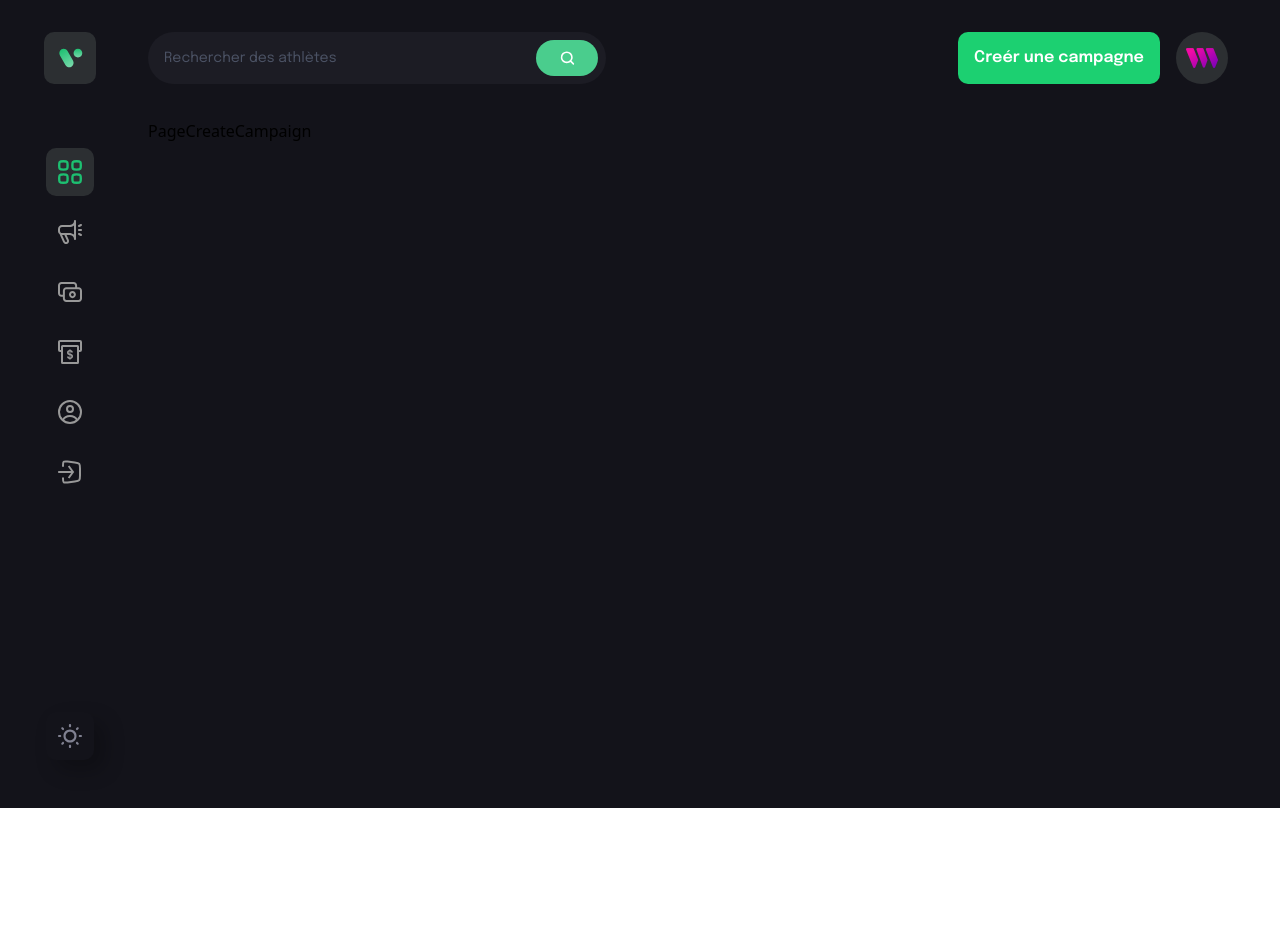
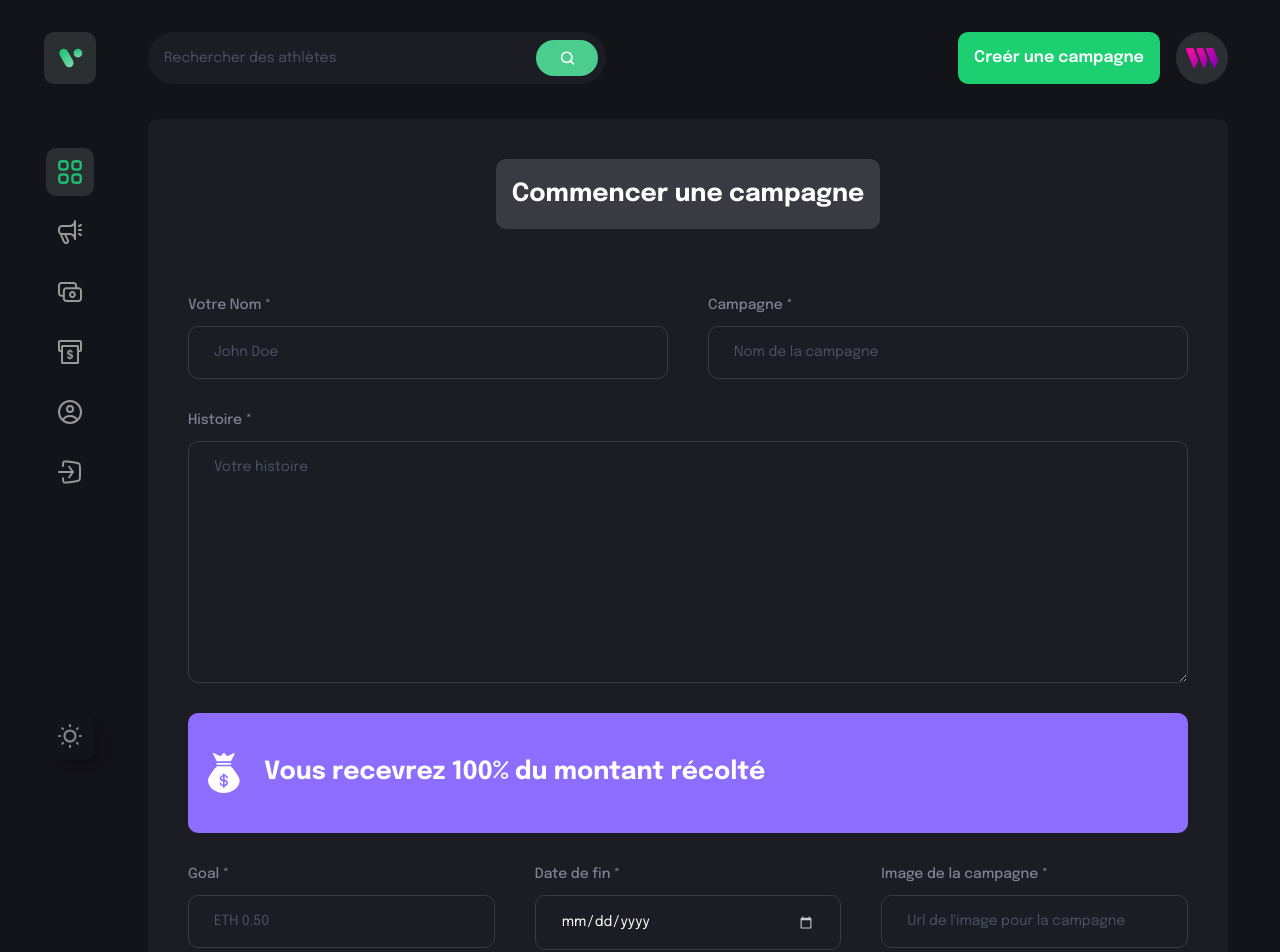
Before and after one commit to Emmanuel97423/Crowdfunding_blockchain_app_client, a React (Vite) app: page /create-campaign in a window 1280 px wide. Shown: the top 952 px of the page. Before the commit the page ends 808 px from the top, so only its background shows below. Built offline with nearby package versions, Linux system fonts and the light colour scheme; what @thirdweb-dev/react would draw is missing.

Commit message:
Feat: build form for create campaign

```diff
--- a/src/App.tsx
+++ b/src/App.tsx
@@ -14,7 +14,7 @@ const App:React.FC = () => {
           <Route path="/" element={<PageHome/>}/>
           <Route path="/profile" element={<PageProfile/>}/>
           <Route path="/create-campaign" element={<PageCreateCampaign/>}/>
-
+          <Route path="/campaign-details/:id" element={<PageCampaignDetails/>}/>
         </Routes>
       </div>
     </div>
--- a/src/components/index.ts
+++ b/src/components/index.ts
@@ -1,3 +1,4 @@
 export { default as ComponentNavbar } from "./ui/ComponentNavbar";
 export { default as ComponentSidebar } from "./ui/ComponentSidebar";
 export { default as ComponentButton } from "./ui/commons/ComponentButton";
+export { default as ComponentFormField } from "./ui/input/ComponentFormField";
--- /dev/null
+++ b/src/components/ui/input/ComponentFormField.tsx
@@ -0,0 +1,43 @@
+type FormFieldProps = {
+  labelName:string;
+  placeholder:string;
+  inputType:string;
+  isTextArea?:string;
+  value:string | number;
+  handleChange:()=>void;
+}
+const ComponentFormField = ({labelName, placeholder, inputType, isTextArea, value, handleChange}: FormFieldProps) => {
+  return (
+    <label className="flex-1 w-full flex flex-col">
+      {
+        labelName && (
+          <span className="font-epilogue font-medium text-[14px] leading-[22px] text-[#808191] mb-[10px]">{labelName}</span>
+        )
+      }
+      {
+        isTextArea ? (
+          <textarea
+          required
+          value={value}
+          onChange={handleChange}
+          rows={10}
+          placeholder={placeholder}
+          className="py-[15px] sm:px-[25px] px-[15px] outline-none border-[1px] border-[#3a3a43] bg-transparent font-epilogue text-white text-[14px] placeholder:text-[#4b5264] rounded-[10px] sm:min-w-[300px]"
+          />
+        ) : (
+          <input
+          required
+          value={value}
+          onChange={handleChange}
+          type={inputType}
+          step="0.1"
+          placeholder={placeholder}
+          className="py-[15px] sm:px-[25px] px-[15px] outline-none border-[1px] border-[#3a3a43] bg-transparent font-epilogue text-white text-[14px] placeholder:text-[#4b5264] rounded-[10px] sm:min-w-[300px]"
+          />
+        )
+      }
+    </label>
+  )
+}
+
+export default ComponentFormField
--- a/src/pages/PageCampaignDetails.tsx
+++ b/src/pages/PageCampaignDetails.tsx
@@ -1,8 +1,9 @@
-import React from 'react'
+
 
 const PageCampaignDetails:React.FC = () => {
+
   return (
-    <div>PageCampaignDetails</div>
+    <div >PageCampaignDetais</div>
   )
 }
 
--- a/src/pages/PageCreateCampaign.tsx
+++ b/src/pages/PageCreateCampaign.tsx
@@ -1,7 +1,102 @@
+import { ChangeEvent, useState } from 'react';
+import { useNavigate } from 'react-router-dom';
+import { ethers } from 'ethers';
+
+import { money } from '../assets';
+import { ComponentButton, ComponentFormField } from "../components";
+import { checkIfImage } from "../../utils";
 
 const PageCreateCampaign:React.FC = () => {
+  const navigate = useNavigate();
+  const [isLoading, setisLoading] = useState(false);
+  const [form, setForm] = useState({
+    name:'',
+    title:'',
+    description:'',
+    target:'',
+    deadline:'',
+    image:''
+  });
+
+  const handleFormFieldChange = (fieldName:string, e:React.ChangeEvent<HTMLInputElement>)=>{
+    setForm({...form, [fieldName]: e.target.value});
+  }
+
+  const handleSubmit = (e:React.FormEvent) => {
+    e.preventDefault();
+    console.log(form)
+  }
   return (
-    <div>PageCreateCampaign</div>
+    <div className="bg-[#1c1c24] flex justify-center items-center flex-col rounded-[10px] sm:p-10 p-4">
+      {isLoading && 'Chargement...'}
+      <div className='flex justify-center items-center p-[16px] sm:min-w-[380px] bg-[#3a3a43] rounded-[10px]'>
+        <h1 className='font-epilogue font-bold sm:text-[25px] text-[18px] leading-[38px] text-white'>Commencer une campagne</h1>
+      </div>
+
+      <form onSubmit={handleSubmit} className='w-full mt-[65px] flex flex-col gap-[30px]'>
+        <div className='flex flex-wrap gap-[40px]'>
+          <ComponentFormField
+          labelName='Votre Nom *'
+          placeholder="John Doe"
+          inputType="text"
+          value={form.name}
+          handleChange={(e:any)=>{handleFormFieldChange('name',e)}}
+          />
+           <ComponentFormField
+          labelName='Campagne *'
+          placeholder="Nom de la campagne"
+          inputType="text"
+          value={form.title}
+          handleChange={(e:any)=>{handleFormFieldChange('title',e)}}
+
+          />
+        </div>
+         <ComponentFormField
+          labelName='Histoire *'
+          placeholder="Votre histoire"
+          isTextArea
+          inputType="text"
+          value={form.description}
+          handleChange={(e:any)=>{handleFormFieldChange('description',e)}}
+          />
+          <div className='w-full flex justify-start items-center p-4 bg-[#8c6dfd] h-[120px] rounded-[10px]'>
+            <img src={money} alt="money" className="w-[40px] h-[40px] object-contain"/>
+            <h4 className="font-epilogue font-bold text-[25px] text-white ml-[20px]">Vous recevrez 100% du montant récolté</h4>
+          </div>
+          <div className='flex flex-wrap gap-[40px]'>
+          <ComponentFormField
+          labelName='Goal *'
+          placeholder="ETH 0.50"
+          inputType="number"
+          value={form.target}
+          handleChange={(e:any)=>{handleFormFieldChange('target',e)}}
+          />
+           <ComponentFormField
+          labelName='Date de fin *'
+          placeholder="Date de fin"
+          inputType="date"
+          value={form.deadline}
+          handleChange={(e:any)=>{handleFormFieldChange('deadline',e)}}
+          />
+          <ComponentFormField
+          labelName='Image de la campagne *'
+          placeholder="Url de l'image pour la campagne"
+          inputType="url"
+          value={form.image}
+          handleChange={(e:any)=>{handleFormFieldChange('image',e)}}
+          />
+        </div>
+
+          <div className='flex justify-center items-center mt-[40px]'>
+            <ComponentButton
+            btnType='submit'
+            title='Soumettre la campagne'
+            styles='bg-[#1dc071]'
+            handleClick={()=>{}}
+            />
+          </div>
+      </form>
+    </div>
   )
 }
 
```
